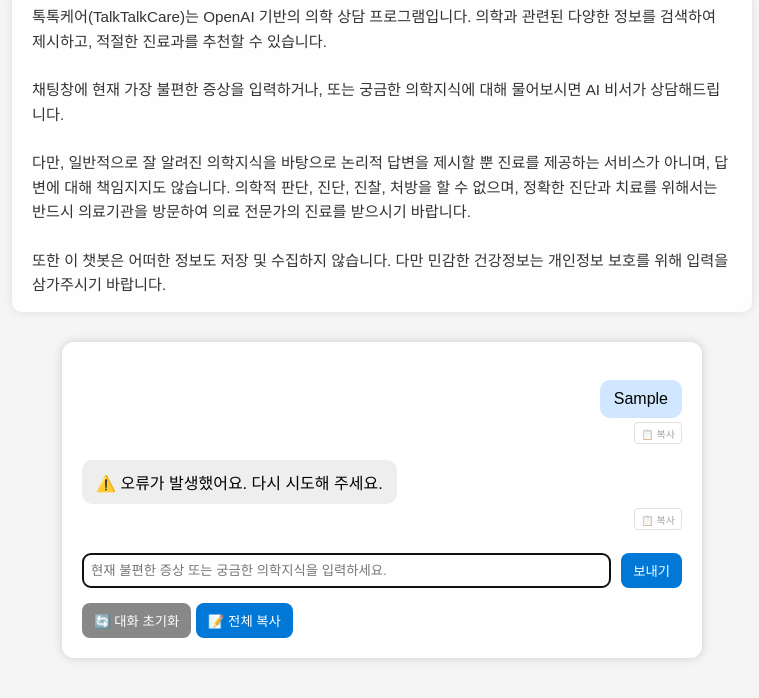
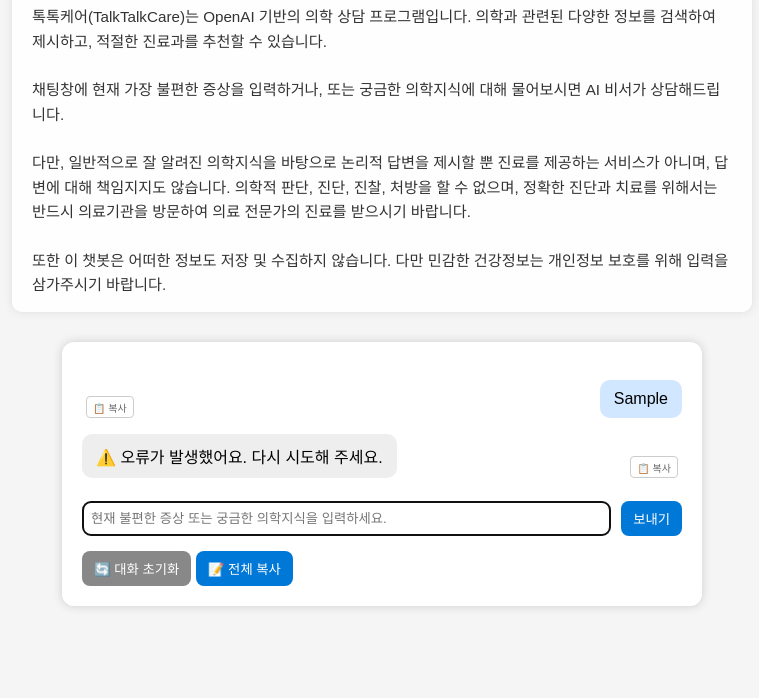
Before and after one commit to lee6097/talktalkcare, a website: page index.html in a window 1280 px wide. Both pictures are taken after typing "Sample" into the empty fields and a click on the button "보내기". Shown: the part 127-825 px from the top of the page, without its empty margins (258-1017 px from the left). After the commit the page ends 800 px from the top, so only its background shows below. Drawn offline with Linux system fonts and the light colour scheme; no server answers.

Commit message:
Update index.html

```diff
--- a/index.html
+++ b/index.html
@@ -53,9 +53,7 @@
 
     .bubble-container {
       display: flex;
-      flex-direction: column;
-      align-items: stretch;
-      position: relative;
+      align-items: flex-end; /* 아랫단 맞춤 */
       margin: 8px 0;
     }
 
@@ -64,7 +62,6 @@
       border-radius: 10px;
       max-width: 80%;
       word-wrap: break-word;
-      position: relative;
     }
 
     .user {
@@ -121,16 +118,23 @@
       color: #666;
       border: 1px solid #ccc;
       border-radius: 4px;
-      opacity: 0.6;
       cursor: pointer;
       height: 22px;
-      margin-top: 4px;
-     align-self: flex-end;
+      margin: 0 4px;
+      flex-shrink: 0;
     }
 
     .copy-btn:hover {
       background: #eee;
       opacity: 1;
+    }
+
+    .user-container {
+      justify-content: flex-end;
+    }
+
+    .ai-container {
+      justify-content: flex-start;
     }
 
     .allcopy-btn {
@@ -214,9 +218,9 @@
       return div.innerHTML.replace(/\n/g, "<br>");
     }
 
-     function appendBubble(text, sender) {
+    function appendBubble(text, sender) {
       const container = document.createElement('div');
-      container.className = 'bubble-container';
+      container.className = `bubble-container ${sender}-container`;
 
       const bubble = document.createElement('div');
       bubble.className = `bubble ${sender}`;
@@ -227,12 +231,20 @@
       copyBtn.textContent = '📋 복사';
       copyBtn.onclick = () => copyToClipboard(text);
 
-      container.appendChild(bubble);
-      container.appendChild(copyBtn);
+      if (sender === 'user') {
+        // 사용자 말풍선: 복사 버튼 → 말풍선
+       container.appendChild(copyBtn);
+        container.appendChild(bubble);
+      } else {
+        // 상담자 말풍선: 말풍선 → 복사 버튼
+        container.appendChild(bubble);
+        container.appendChild(copyBtn);
+      }
 
       chat.appendChild(container);
       chat.scrollTop = chat.scrollHeight;
     }
+
 
     function removeLastBubble() {
       const last = chat.lastElementChild;
```
